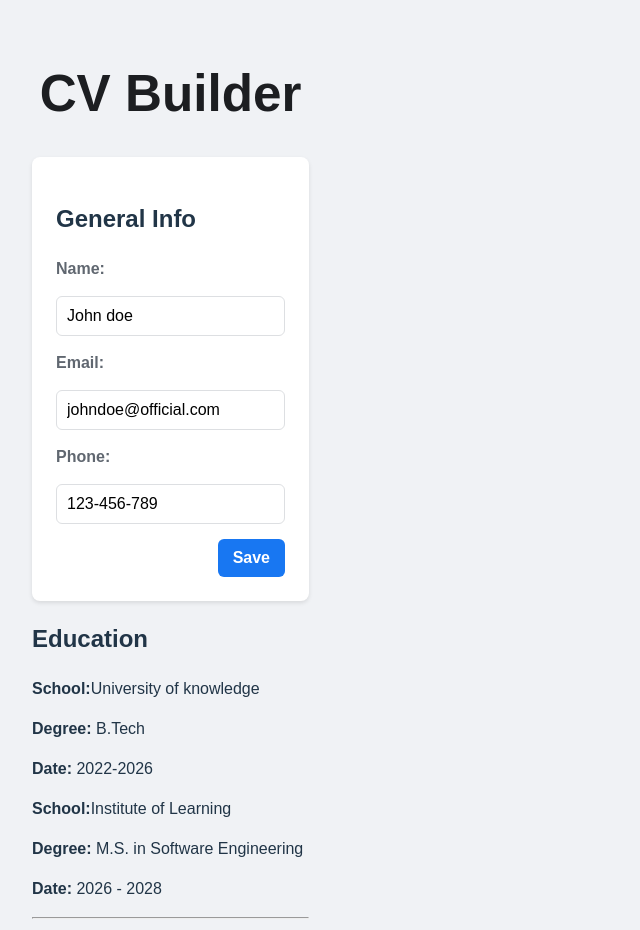
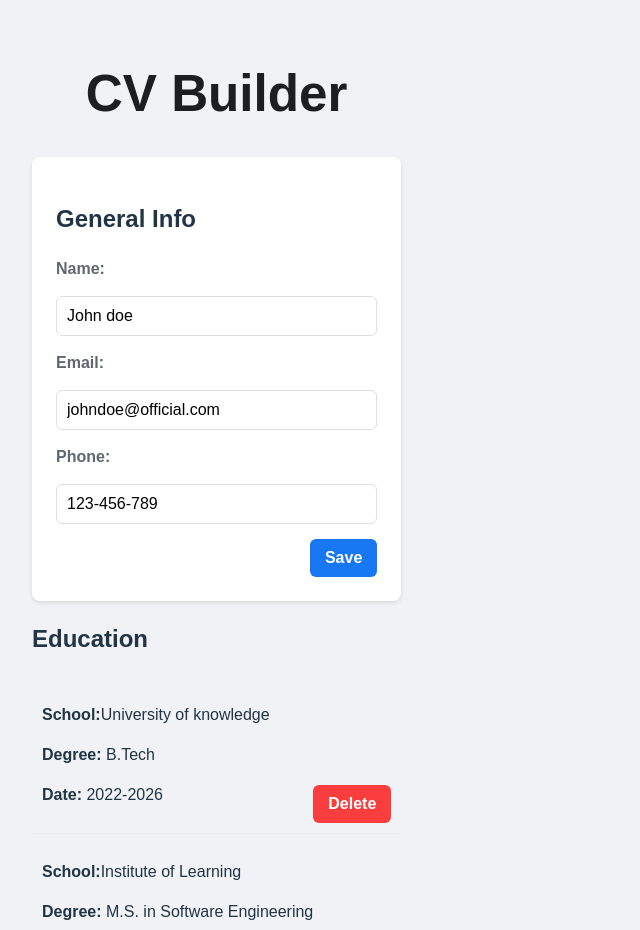
Before and after one commit to starquill/CB_Builder, a React (Vite) app: page / in a window 1280 px wide. Shown: the top 930 px of the page, without its empty margins (0-640 px from the left). Built offline with nearby package versions, Linux system fonts and the light colour scheme.

Commit message:
Education: Add delete functionality for education entries

```diff
--- a/src/App.css
+++ b/src/App.css
@@ -51,3 +51,19 @@ button{
 button:hover{
   background-color: #166fe5;
 }
+.education_item{
+  display: flex;
+  justify-content:  space-between;
+  align-items: center;
+  padding: 10px;
+  border-bottom: 1px solid #eee;
+}
+.education_item:last-child{
+  border-bottom: none;
+}
+.delete_btn{
+  background-color: #fa3e3e;
+}
+.delete_btn:hover{
+  background-color: #e03030;
+}
--- a/src/App.jsx
+++ b/src/App.jsx
@@ -95,14 +95,24 @@ function Education(){
     ]);
     setNewEdcation({school:'',degree:'',date:''});
   }
+  function handleDelete(id){
+    const updateEducations=educations.filter(education=>education.id!=id)
+    setEducations(updateEducations);
+  }
   return (<div>
     <h2>Education</h2>
     {educations.map(education => (
     <div className="education_item" key={education.id}>
+      <div className="item_details">
       <p><strong>School:</strong>{education.school}</p>
       <p><strong>Degree:</strong> {education.degree}</p>
       <p><strong>Date:</strong> {education.date}</p>
-    </div>))}
+    </div>
+      <button onClick={()=> handleDelete(education.id)} className="delete_btn">
+        Delete
+      </button>
+    </div>
+    ))}
     <hr />
     <form onSubmit={handleAdd}>
       <label htmlFor="school">School:</label>
```
